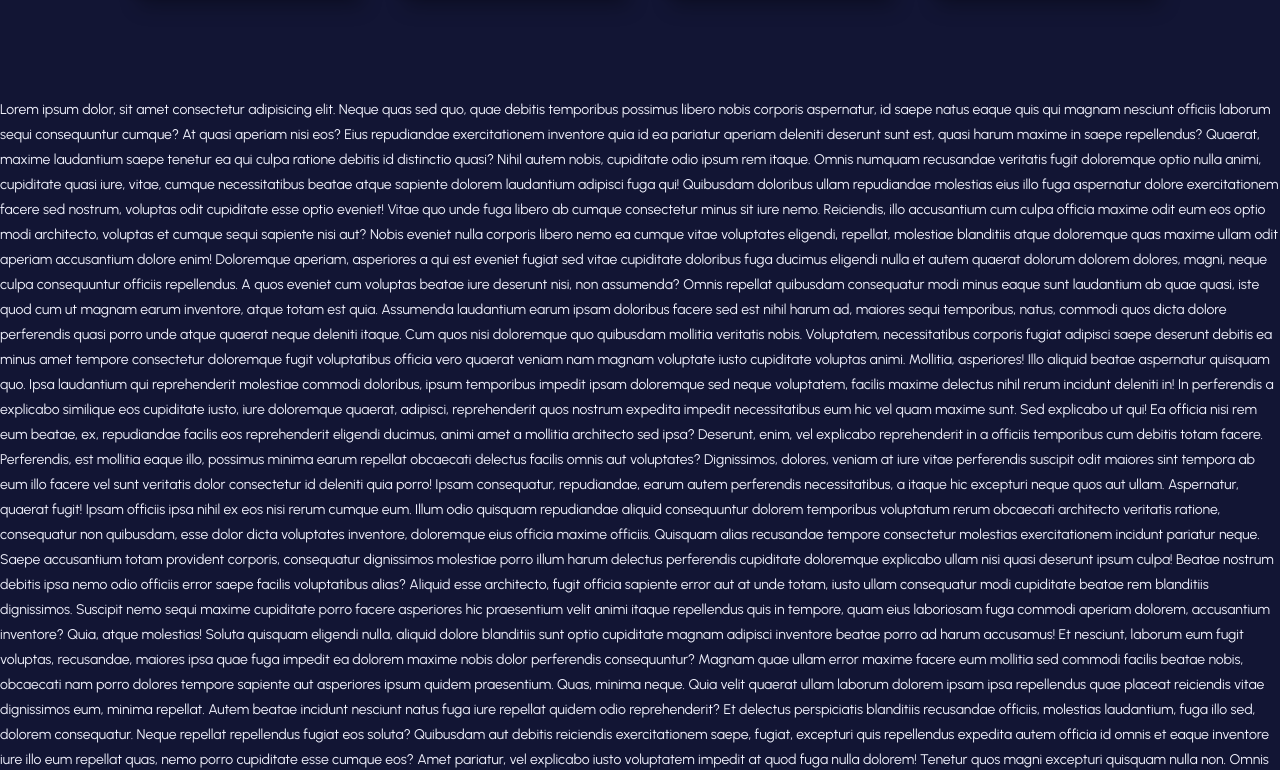
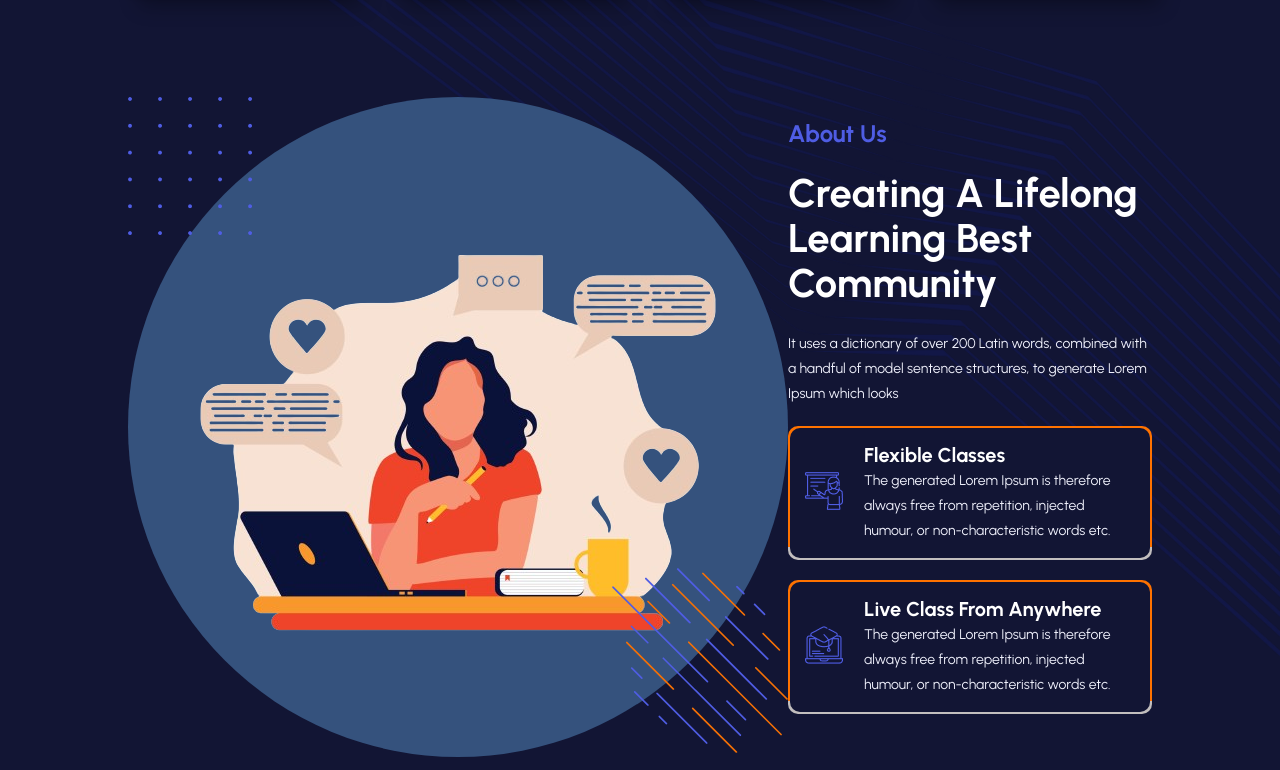
Before and after one commit to stay-close/eduActPlaceholder, a plain HTML site: page index.html in a window 1280 px wide. Shown: the part 1233-2003 px from the top of the page. Drawn offline with Linux system fonts and the light colour scheme.

Commit message:
about us area done

```diff
--- a/css/styles.css
+++ b/css/styles.css
@@ -235,3 +235,58 @@ a.btn {
 }
 
 /* ====Service Area CSS */
+
+/* ==== About us area CSS */
+.about_us_area {
+  display: grid;
+  grid-template-columns: repeat(2, 1fr);
+  justify-content: space-between;
+  align-items: center;
+
+  margin-bottom: 100px;
+}
+.outer {
+  height: 660px;
+  width: 660px;
+  background: #35527d;
+  border-radius: 50%;
+  display: flex;
+  justify-content: center;
+  align-items: center;
+  position: relative;
+  z-index: 22222;
+}
+.outer span.icon {
+  position: absolute;
+}
+.outer span.icon:first-child {
+  top: 0;
+  left: 0;
+}
+.outer span.icon:nth-child(2) {
+  bottom: 0;
+  right: 0;
+}
+.about_us_content h2 {
+  margin: 25px 0;
+}
+.content_list {
+  margin-top: 20px;
+}
+.content_wrap {
+  background: linear-gradient(to bottom, #ff7200 90%, #c2bebe 50%);
+  padding: 2px;
+  margin-bottom: 20px;
+  border-radius: 10px;
+}
+.content_list .content {
+  display: flex;
+  gap: 20px;
+  align-items: center;
+  background: #121534;
+
+  padding: 15px;
+  border-radius: 10px;
+}
+
+/* ==== About us area CSS */
--- a/index.html
+++ b/index.html
@@ -118,7 +118,9 @@
               hendrerit diam. Mauris cursus suscipit
             </p>
             <div class="service_btn">
-              <a href="#"><span>read more</span> <i class="fa-solid fa-angle-right"></i></a>
+              <a href="#"
+                ><span>read more</span> <i class="fa-solid fa-angle-right"></i
+              ></a>
             </div>
           </div>
           <!-- /service -->
@@ -137,7 +139,9 @@
               hendrerit diam. Mauris cursus suscipit
             </p>
             <div class="service_btn">
-              <a href="#"><span>read more</span> <i class="fa-solid fa-angle-right"></i></a>
+              <a href="#"
+                ><span>read more</span> <i class="fa-solid fa-angle-right"></i
+              ></a>
             </div>
           </div>
           <!-- /service -->
@@ -156,7 +160,9 @@
               hendrerit diam. Mauris cursus suscipit
             </p>
             <div class="service_btn">
-              <a href="#"><span>read more</span> <i class="fa-solid fa-angle-right"></i></a>
+              <a href="#"
+                ><span>read more</span> <i class="fa-solid fa-angle-right"></i
+              ></a>
             </div>
           </div>
           <!-- /service -->
@@ -175,13 +181,78 @@
               hendrerit diam. Mauris cursus suscipit
             </p>
             <div class="service_btn">
-              <a href="#"><span>read more</span> <i class="fa-solid fa-angle-right"></i></a>
+              <a href="#"
+                ><span>read more</span> <i class="fa-solid fa-angle-right"></i
+              ></a>
             </div>
           </div>
           <!-- /service -->
         </div>
         <!-- /service area -->
-        <div class="about_us_area"></div>
+        <div class="about_us_area">
+          <div class="about_us_img">
+            <div class="outer">
+              <span class="icon"
+                ><img src="./images/about us/about_us_span1.png" alt=""
+              /></span>
+              <span class="icon"
+                ><img src="./images/about us/about_us_span2.png" alt=""
+              /></span>
+              <div class="about_img">
+                <img
+                  src="./images/about us/about_us.png"
+                  alt="Download from https://www.vecteezy.com/"
+                />
+              </div>
+            </div>
+          </div>
+          <!-- /about us img -->
+          <div class="about_us_content">
+            <h3 class="section_heading">about us</h3>
+            <h2>Creating a Lifelong Learning Best Community</h2>
+            <p>
+              It uses a dictionary of over 200 Latin words, combined with a
+              handful of model sentence structures, to generate Lorem Ipsum
+              which looks
+            </p>
+            <div class="content_list">
+              <div class="content_wrap">
+                <div class="content">
+                  <div class="content_img">
+                    <picture>
+                      <img
+                        src="./images/about us/about_us_presentation.png"
+                        alt="icon"
+                      />
+                    </picture>
+                  </div>
+                  <div class="content_details">
+                    <h4>Flexible Classes</h4>
+                    <p>The generated Lorem Ipsum is therefore always free from repetition, injected humour, or non-characteristic words etc.</p>
+                  </div>
+                </div>
+              </div>
+              <div class="content_wrap">
+                <div class="content">
+                  <div class="content_img">
+                    <picture>
+                      <img
+                        src="./images/about us/about_us_online_learing.png"
+                        alt="icon"
+                      />
+                    </picture>
+                  </div>
+                  <div class="content_details">
+                    <h4>Live Class From anywhere</h4>
+                    <p>The generated Lorem Ipsum is therefore always free from repetition, injected humour, or non-characteristic words etc.</p>
+                  </div>
+                </div>
+              </div>
+
+            </div>
+          </div>
+          <!-- /about us content -->
+        </div>
         <!-- /about us area -->
       </div>
     </section>
```
Also changed, not shown: images/about us/about_us.png (added), images/about us/about_us_online_learing.png (added), images/about us/about_us_presentation.png (added), images/about us/about_us_span1.png (added), images/about us/about_us_span2.png (added), images/about us/about_us_user.png (added).
